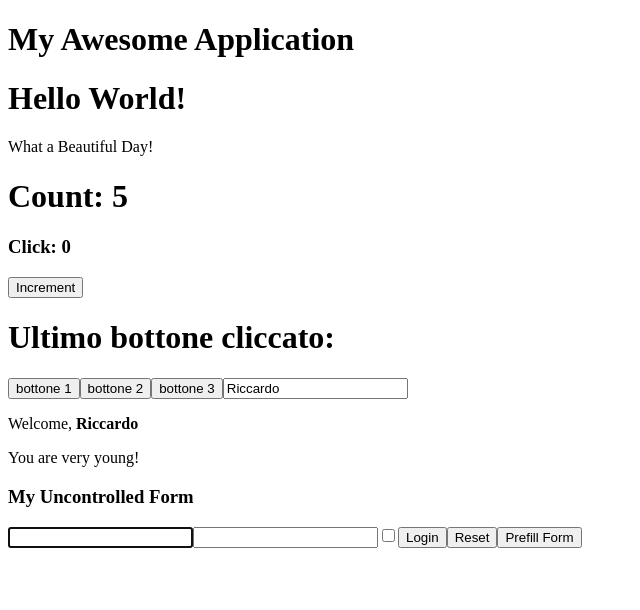
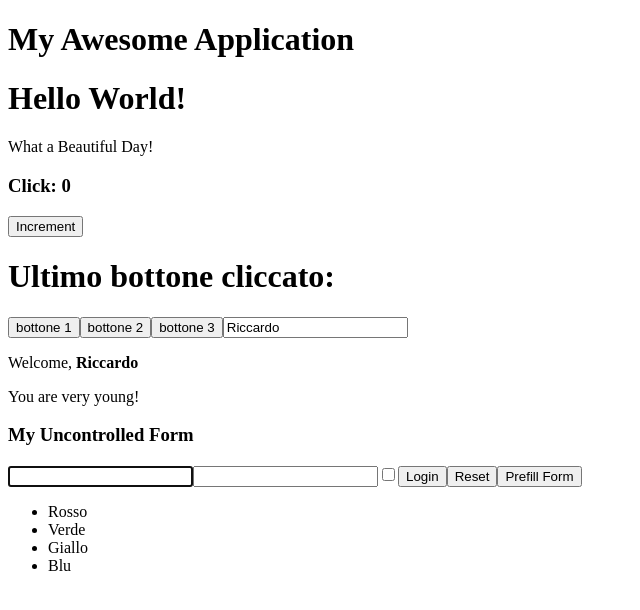
Before and after one commit to RiccardoMannino/Jsx-exercise, a React (Create React App) app in the folder react-exercises/: page / in a window 1280 px wide. Shown: the top 610 px of the page, without its empty margins (0-640 px from the left). Built offline with nearby package versions, Linux system fonts and the light colour scheme.

Commit message:
lists-01

```diff
--- a/react-exercises/src/App.js
+++ b/react-exercises/src/App.js
@@ -1,6 +1,7 @@
 import React from "react";
 import { ClickCounter } from "./ClickCounter";
 import { ClickTracker } from "./ClickTracker";
+import { Colors } from "./Colors";
 import { Counter } from "./Counter";
 import { Hello } from "./Hello";
 import { InteractiveWelcome } from "./InteractiveWelcome";
@@ -18,12 +19,13 @@ export class App extends React.Component {
         <Hello />
         {/* <Message /> */}
         {/* <Welcome name="Riccardo" age={18} /> */}
-        <Counter timeout={1000} incrementBy={1} initialValue={0} />
+        {/* <Counter timeout={1000} incrementBy={1} initialValue={0} /> */}
         <ClickCounter incrementBy={1} initialValue={0} />
         <ClickTracker />
         <InteractiveWelcome name="Riccardo" />
         {/* <Login /> */}
         <UncontrolledLogin />
+        <Colors items={["Rosso", "Verde", "Giallo", "Blu"]} />
       </div>
     );
   }
--- /dev/null
+++ b/react-exercises/src/Colors.js
@@ -0,0 +1,14 @@
+import React from "react";
+
+export class Colors extends React.Component {
+  render() {
+    //
+
+    const colori = this.props.items.map((colore) => <li>{colore}</li>);
+    return (
+      <div>
+        <ul>{colori}</ul>
+      </div>
+    );
+  }
+}
--- a/react-exercises/src/UncontrolledLogin.js
+++ b/react-exercises/src/UncontrolledLogin.js
@@ -26,6 +26,7 @@ export class UncontrolledLogin extends React.Component {
     this._formRef.current.elements.username.focus();
   }
 
+
   render() {
     return (
       <div>
```
